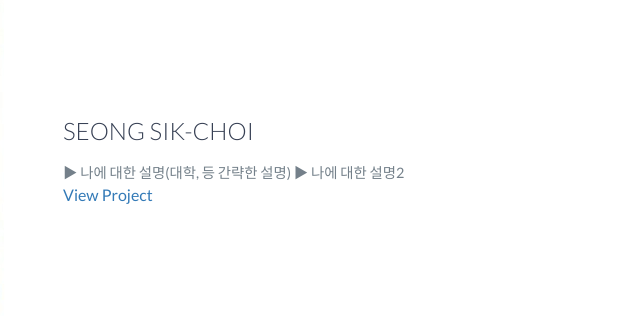
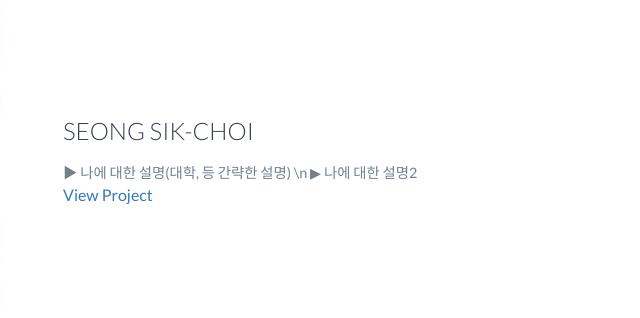
Before and after one commit to seongsik-choi/seongsik-choi.github.io, a website: page index.html in a window 1280 px wide. Shown: the part 955-1273 px from the top of the page, 442-1082 px from the left. Drawn offline with nearby package versions, Linux system fonts and the light colour scheme.

Commit message:
Update index.html

```diff
--- a/index.html
+++ b/index.html
@@ -78,7 +78,7 @@
                     <div class="project-info">
                         <h3>SEONG SIK-CHOI</h3>
                         <p>
-                             ▶ 나에 대한 설명(대학, 등 간략한 설명)
+                             ▶ 나에 대한 설명(대학, 등 간략한 설명) \n
 
                              ▶ 나에 대한 설명2
                         </p>
```
